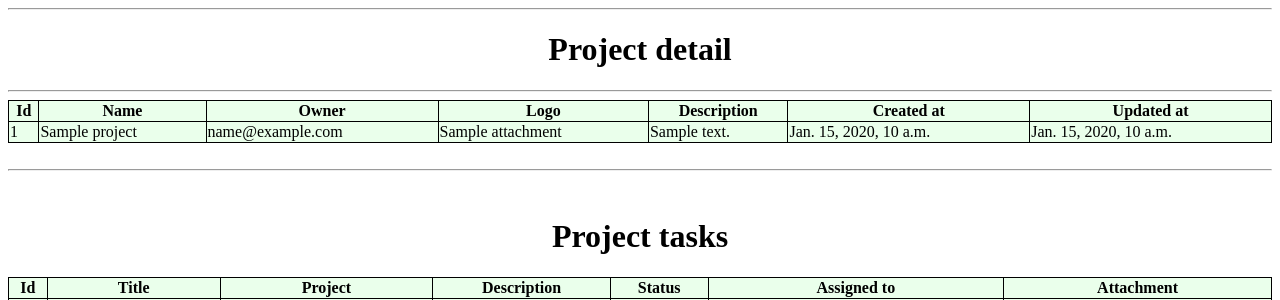
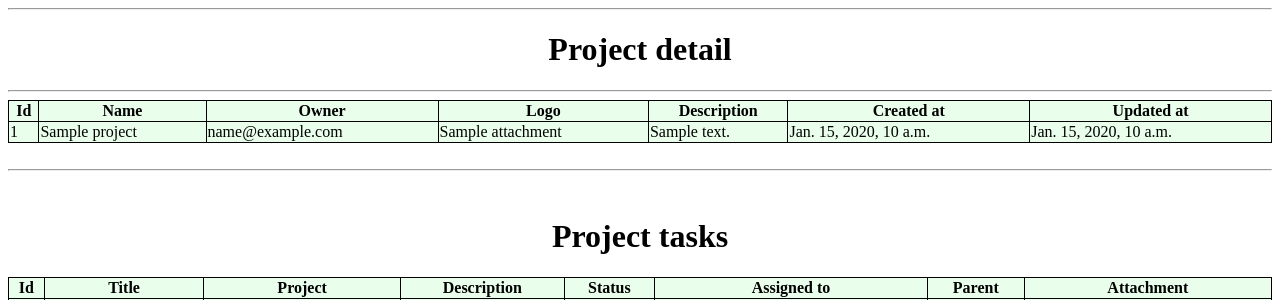
Before and after one commit to ArtiomOn/EBS-Milestone-2, a Django app: template apps/tasks/templates/tasks/project_detail.html in a window 1280 px wide. Shown: the top 300 px of the page. Run offline with Django 3.2, Linux system fonts and the light colour scheme; tables that the repository leaves empty hold one stand-in row (values such as "Sample post"); the template is opened without the code that fills it: values that come from a table or form of the project are taken from there, most other values are stand-ins (such as "Sample title", 1, 10 or a date in 2020); grey boxes marked "Sample" are stand-in pictures; data that the repository does not hold is empty; parts of the project's set-up code (start-up, migrations or seed data) failed here and were passed over.

Commit message:
Add field parent to html

```diff
--- a/apps/tasks/templates/tasks/project_detail.html
+++ b/apps/tasks/templates/tasks/project_detail.html
@@ -48,6 +48,7 @@
             <th>Description</th>
             <th>Status</th>
             <th>Assigned to</th>
+            <th>Parent</th>
             <th>Attachment</th>
         </tr>
         {% for task in tasks %}
@@ -58,6 +59,7 @@
                 <td>{{ task.description }}</td>
                 <td>{{ task.status }}</td>
                 <td>{{ task.assigned_to.all|join:", " }}</td>
+                <td>{{ task.parent}}</td>
                 {% if task.attachment.all|join:", " == '' %}
                     <td>-</td>
                 {% else %}
--- a/apps/tasks/templates/tasks/task_detail.html
+++ b/apps/tasks/templates/tasks/task_detail.html
@@ -22,6 +22,7 @@
             <th>Description</th>
             <th>Status</th>
             <th>Assigned to</th>
+            <th>Parent</th>
             <th>Attachment</th>
         </tr>
         {% for task in tasks %}
@@ -32,6 +33,7 @@
                 <td>{{ task.description }}</td>
                 <td>{{ task.status }}</td>
                 <td>{{ task.assigned_to.all|join:', ' }}</td>
+                <td>{{ task.parent }}</td>
                 {% if task.attachment.all|join:", " == '' %}
                     <td>-</td>
                 {% else %}
--- a/apps/tasks/templates/tasks/task_list.html
+++ b/apps/tasks/templates/tasks/task_list.html
@@ -22,6 +22,7 @@
             <th>Description</th>
             <th>Status</th>
             <th>Assigned to</th>
+            <th>Parent</th>
             <th>Attachment</th>
         </tr>
         {% for task in tasks %}
@@ -32,6 +33,7 @@
                 <td>{{ task.description }}</td>
                 <td>{{ task.status }}</td>
                 <td>{{ task.assigned_to.all|join:', ' }}</td>
+                <td>{{ task.parent }}</td>
                 {% if task.attachment.all|join:", " == '' %}
                     <td>-</td>
                 {% else %}
```
